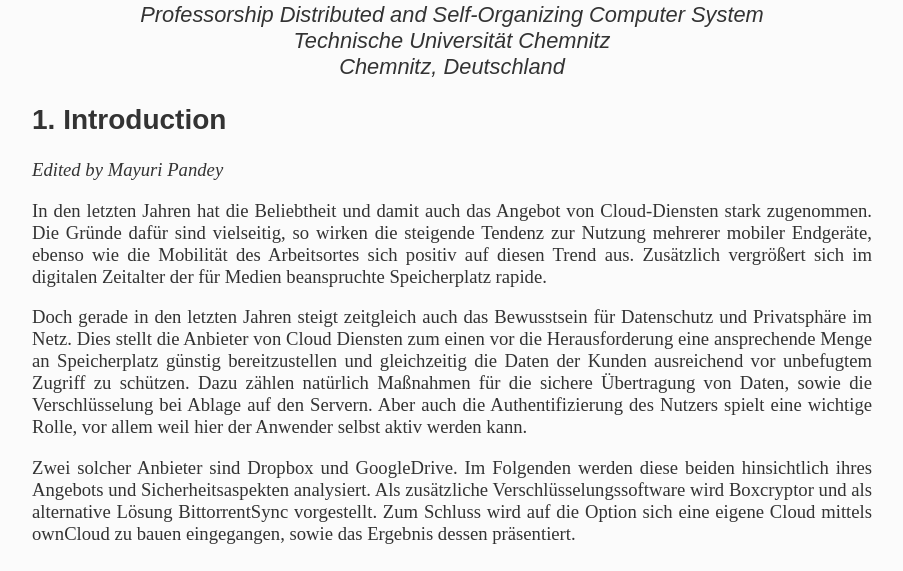
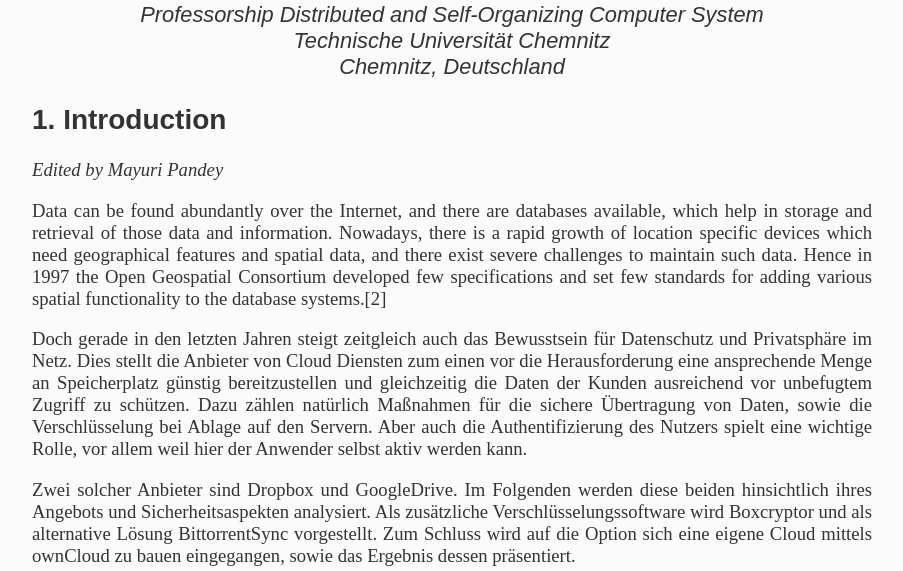
Before and after one commit to mayuripandey/Seminar-WebEngineering-Report, a plain HTML site: page index.html in a window 1280 px wide. Shown: the part 201-772 px from the top of the page, without its empty margins (188-1091 px from the left). Drawn offline with Linux system fonts and the light colour scheme; a web font is replaced by a local one.

Commit message:
introduction added

```diff
--- a/index.html
+++ b/index.html
@@ -23,9 +23,7 @@
         <h2>1. Introduction</h2>
         <p><i>Edited by Mayuri Pandey</i></p>
         <p>
-    		In den letzten Jahren hat die Beliebtheit und damit auch das Angebot von Cloud-Diensten stark zugenommen. Die Gründe dafür sind vielseitig, so wirken die
-        steigende Tendenz zur Nutzung mehrerer mobiler Endgeräte, ebenso wie die Mobilität des Arbeitsortes sich positiv auf diesen Trend aus. Zusätzlich
-        vergrößert sich im digitalen Zeitalter der für Medien beanspruchte Speicherplatz rapide.
+    		Data can be found abundantly over the Internet, and there are databases available, which help in storage and retrieval of those data and information. Nowadays, there is a rapid growth of location specific devices which need  geographical features and spatial data, and there exist severe challenges to maintain such data. Hence in 1997 the Open Geospatial Consortium developed few specifications and set few standards for adding various spatial functionality to the database systems.[2]
     	</p>
     	<p>
     		Doch gerade in den letzten Jahren steigt zeitgleich auch das Bewusstsein für Datenschutz und Privatsphäre im Netz. Dies stellt die Anbieter von Cloud Diensten
```
